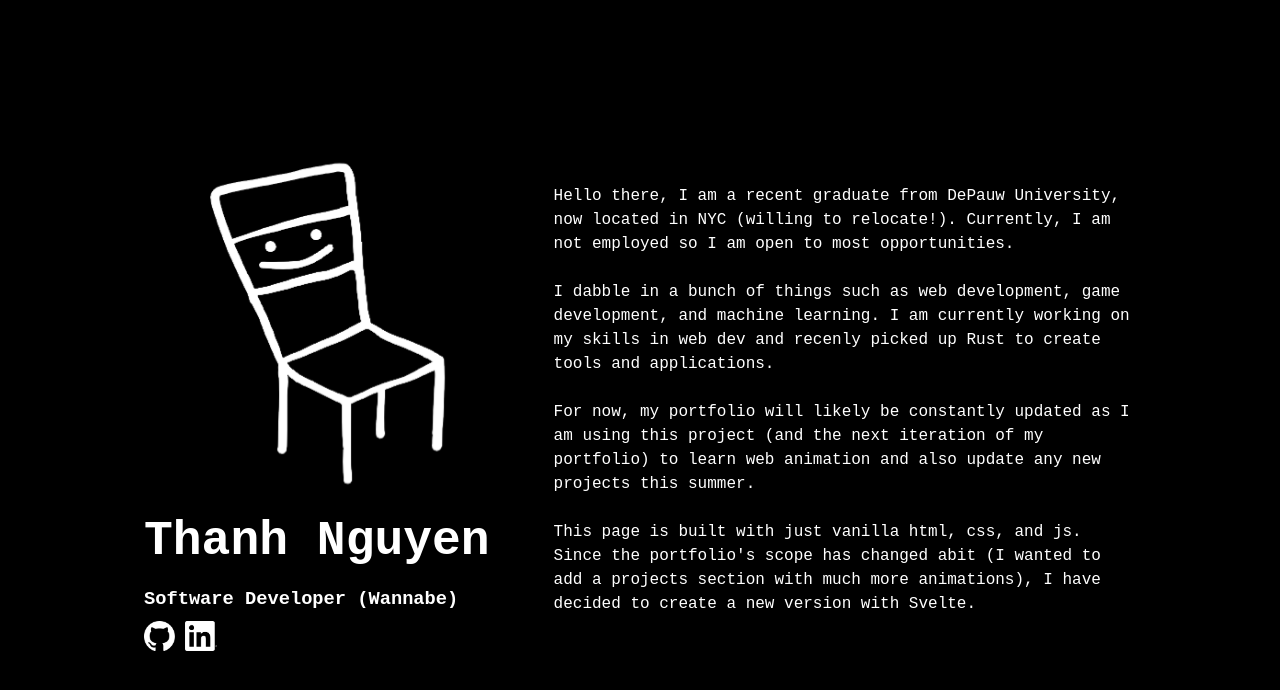
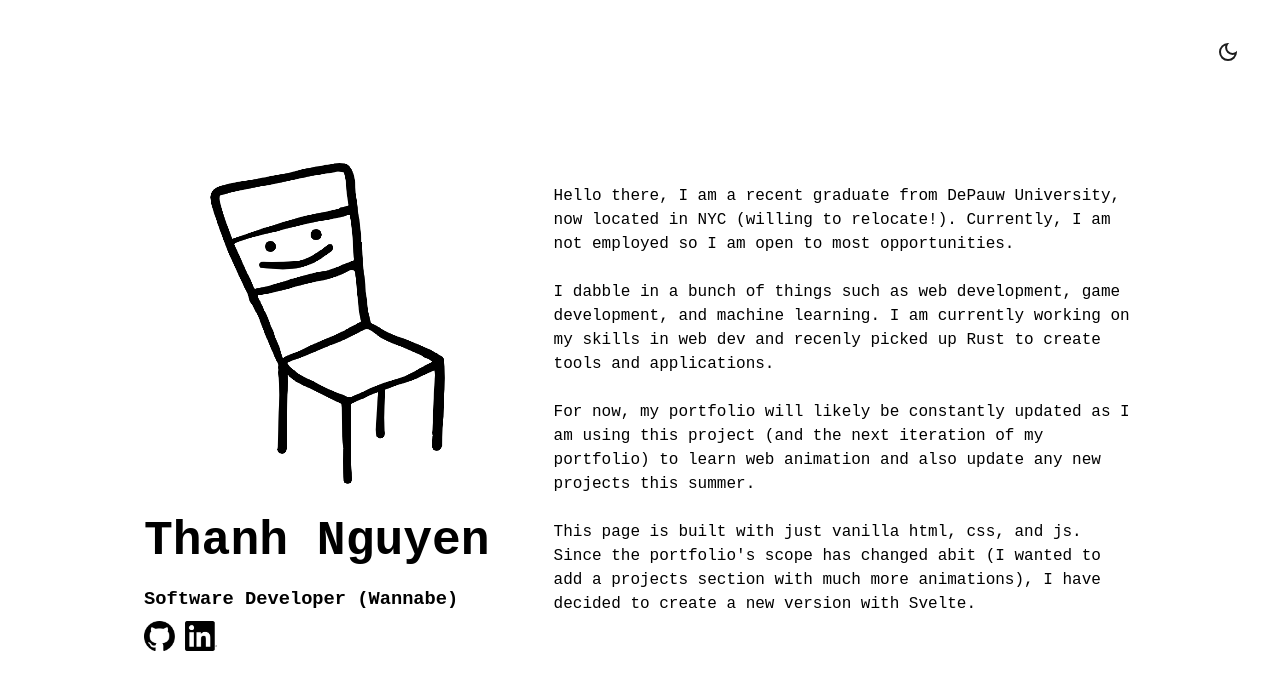
Before and after one commit to Tea713/portfolio, a SvelteKit app: page / in a window 1280 px wide. Shown: the top 690 px of the page. Built offline with nearby package versions, Linux system fonts and the light colour scheme; a web font is replaced by a local one.

Commit message:
Add dark/light mode with cool effect

```diff
--- a/src/app.html
+++ b/src/app.html
@@ -3,6 +3,22 @@
 	<head>
 		<meta charset="utf-8" />
 		<meta name="viewport" content="width=device-width, initial-scale=1" />
+		<style>
+			@keyframes bubbleExpand {
+				0% {
+					clip-path: circle(0px at var(--x) var(--y));
+				}
+				40% {
+					clip-path: circle(300px at var(--x) var(--y));
+				}
+				45% {
+					clip-path: circle(280px at var(--x) var(--y));
+				}
+				100% {
+					clip-path: circle(200vmax at var(--x) var(--y));
+				}
+			}
+		</style>
 		%sveltekit.head%
 	</head>
 	<body data-sveltekit-preload-data="hover">
--- /dev/null
+++ b/src/lib/components/ThemeSwitch.svelte
@@ -0,0 +1,87 @@
+<script lang="ts">
+	import { createEventDispatcher } from 'svelte';
+	import { theme } from '$lib/stores/theme';
+	import type { ThemeToggleEvent } from '$lib/types/theme';
+	import lightModeIcon from '$lib/assets/images/light_mode_24dp_E3E3E3_FILL0_wght400_GRAD0_opsz24.svg';
+	import darkModeIcon from '$lib/assets/images/dark_mode_24dp_E3E3E3_FILL0_wght400_GRAD0_opsz24.svg';
+
+	const dispatch = createEventDispatcher<{
+		toggle: ThemeToggleEvent;
+	}>();
+
+	$: isDark = $theme === 'dark';
+	let inverting = false;
+
+	function handleClick(event: MouseEvent): void {
+		inverting = true;
+		const target = event.currentTarget as HTMLButtonElement;
+		const rect = target.getBoundingClientRect();
+		const x = rect.left + rect.width / 2;
+		const y = rect.top + rect.height / 2;
+
+		dispatch('toggle', { x, y });
+
+		setTimeout(() => {
+			inverting = false;
+		}, 1200);
+	}
+</script>
+
+<button class="theme-switch" on:click={handleClick} aria-label="Toggle theme">
+	{#if isDark}
+		<img class:active={inverting} id="light-mode-icon" src={lightModeIcon} alt="Light Mode" />
+	{:else}
+		<img class:active={inverting} id="dark-mode-icon" src={darkModeIcon} alt="Dark Mode" />
+	{/if}
+</button>
+
+<style>
+	.theme-switch {
+		position: fixed;
+		top: 2rem;
+		right: 2rem;
+		z-index: 1000;
+		background: none;
+		backdrop-filter: blur(10px);
+		border: none;
+		border-radius: 50px;
+		padding: 0.5rem;
+		cursor: pointer;
+		transition: transform 0.3s ease;
+	}
+
+	.theme-switch:hover {
+		transform: scale(1.05);
+	}
+
+	.theme-switch:active {
+		transform: scale(0.95);
+	}
+
+	.theme-switch img {
+		transition: filter 0.3s ease;
+	}
+
+	#light-mode-icon {
+		filter: invert(0);
+	}
+
+	#light-mode-icon.active {
+		filter: invert(1);
+	}
+
+	#dark-mode-icon {
+		filter: invert(1);
+	}
+
+	#dark-mode-icon.active {
+		filter: invert(0);
+	}
+
+	@media (max-width: 768px) {
+		.theme-switch {
+			top: 1rem;
+			right: 1rem;
+		}
+	}
+</style>
--- /dev/null
+++ b/src/lib/stores/theme.ts
@@ -0,0 +1,44 @@
+import { writable } from 'svelte/store';
+import { browser } from '$app/environment';
+
+export type Theme = 'light' | 'dark';
+
+function createThemeStore() {
+	// Check localStorage first, then system preference, default to dark
+	const getInitialTheme = (): Theme => {
+		if (!browser) return 'dark';
+
+		const stored = localStorage.getItem('theme') as Theme | null;
+		if (stored) return stored;
+
+		// Check system preference
+		if (window.matchMedia('(prefers-color-scheme: light)').matches) {
+			return 'light';
+		}
+
+		return 'dark';
+	};
+
+	const { subscribe, set, update } = writable<Theme>(getInitialTheme());
+
+	return {
+		subscribe,
+		toggle: () => {
+			update((current) => {
+				const newTheme = current === 'dark' ? 'light' : 'dark';
+				if (browser) {
+					localStorage.setItem('theme', newTheme);
+				}
+				return newTheme;
+			});
+		},
+		set: (value: Theme) => {
+			if (browser) {
+				localStorage.setItem('theme', value);
+			}
+			set(value);
+		}
+	};
+}
+
+export const theme = createThemeStore();
--- /dev/null
+++ b/src/lib/types/theme.ts
@@ -0,0 +1,6 @@
+export interface ThemeToggleEvent {
+	x: number;
+	y: number;
+}
+
+export type Theme = 'light' | 'dark';
--- a/src/routes/+layout.svelte
+++ b/src/routes/+layout.svelte
@@ -1,11 +1,30 @@
 <script lang="ts">
 	import favicon from '$lib/assets/favicon.svg';
+	import { theme } from '$lib/stores/theme';
 
 	let { children } = $props();
+
+	const isDark = $derived($theme === 'dark');
 </script>
 
 <svelte:head>
 	<link rel="icon" href={favicon} />
 </svelte:head>
 
-{@render children?.()}
+<div class="app" class:dark={isDark} class:light={!isDark}>
+	{@render children?.()}
+</div>
+
+<style>
+	:global(html, body) {
+		margin: 0;
+		padding: 0;
+		height: 100%;
+		overflow-x: hidden;
+	}
+
+	.app {
+		min-height: 100vh;
+		width: 100%;
+	}
+</style>
--- a/src/routes/+page.svelte
+++ b/src/routes/+page.svelte
@@ -4,6 +4,9 @@
 	import gitHubLogo from '$lib/assets/images/github-mark-white-1x.png';
 	import linkedInLogo from '$lib/assets/images/InBug-White.png';
 	import { paint, type ShineOptions } from './shine';
+	import ThemeSwitch from '$lib/components/ThemeSwitch.svelte';
+	import { theme } from '$lib/stores/theme';
+	import type { ThemeToggleEvent } from '$lib/types/theme';
 
 	const darkShine: ShineOptions = {
 		base: [255, 255, 255],
@@ -22,26 +25,82 @@
 	};
 
 	let canvas: HTMLCanvasElement;
-	let gradientReady = false;
+	let gradientReady = $state(false);
 	let shineOptions: ShineOptions = darkShine;
+
+	// Theme switching variables
+	let isAnimating = $state(false);
+	let bubbleMask: HTMLDivElement | undefined;
+	let baseLayer: HTMLDivElement | undefined;
+	let transitionLayer: HTMLDivElement | undefined;
+
+	// Reactive variable derived from store
+	const isDark = $derived($theme === 'dark');
+
+	// Update shine options when theme changes
+	$effect(() => {
+		if (typeof window !== 'undefined') {
+			shineOptions = isDark ? darkShine : lightShine;
+		}
+	});
+
+	// Theme toggle handler
+	function handleThemeToggle(event: CustomEvent<ThemeToggleEvent>): void {
+		if (isAnimating || !bubbleMask || !baseLayer || !transitionLayer) return;
+		isAnimating = true;
+
+		const { x, y } = event.detail;
+
+		// Set the origin point for the bubble
+		bubbleMask.style.setProperty('--x', `${x}px`);
+		bubbleMask.style.setProperty('--y', `${y}px`);
+
+		// Update the transition layer with the new theme
+		if (isDark) {
+			transitionLayer.className = 'theme-layer light-layer';
+			baseLayer.className = 'theme-layer dark-layer active';
+		} else {
+			transitionLayer.className = 'theme-layer dark-layer';
+			baseLayer.className = 'theme-layer light-layer active';
+		}
+
+		// Start the bubble expansion
+		bubbleMask.classList.add('expanding');
+
+		// After animation completes, swap the layers and update store
+		setTimeout(() => {
+			if (baseLayer) {
+				if (isDark) {
+					baseLayer.className = 'theme-layer light-layer active';
+				} else {
+					baseLayer.className = 'theme-layer dark-layer active';
+				}
+			}
+
+			if (bubbleMask) {
+				bubbleMask.classList.remove('expanding');
+			}
+
+			// Update the store (this will persist to localStorage)
+			theme.toggle();
+
+			isAnimating = false;
+		}, 1200);
+	}
 
 	onMount(() => {
 		let frame = 0;
 		let disposed = false;
 
-		// Temporary theme detection until the dedicated light/dark modes.
-		const media = window.matchMedia('(prefers-color-scheme: dark)');
+		// Use the theme store instead of media query
 		const applyTheme = (isDark: boolean) => {
 			shineOptions = isDark ? darkShine : lightShine;
 		};
-		applyTheme(media.matches);
-
-		const handler = (event: MediaQueryListEvent) => applyTheme(event.matches);
-		media.addEventListener('change', handler);
+		applyTheme($theme === 'dark');
 
 		const context = canvas.getContext('2d');
 		if (!context) {
-			return () => media.removeEventListener('change', handler);
+			return;
 		}
 
 		const image = new Image();
@@ -113,11 +172,18 @@
 			if (frame) {
 				cancelAnimationFrame(frame);
 			}
-			media.removeEventListener('change', handler);
 		};
 	});
 </script>
 
+<!-- Base layer (current theme) -->
+<div
+	class="theme-layer"
+	class:dark-layer={isDark}
+	class:light-layer={!isDark}
+	class:active={true}
+	bind:this={baseLayer}
+>
 	<section class="page-section hero">
 		<div class="title">
 			<div class="page-icon-wrapper" role="img" aria-label="Cool chair icon with animated gradient">
@@ -163,6 +229,65 @@
 			</p>
 		</div>
 	</section>
+</div>
+
+<!-- Transition layer (new theme) -->
+<div class="bubble-mask" bind:this={bubbleMask}>
+	<div
+		class="theme-layer"
+		class:light-layer={isDark}
+		class:dark-layer={!isDark}
+		bind:this={transitionLayer}
+	>
+		<section class="page-section hero">
+			<div class="title">
+				<div class="page-icon-wrapper" role="img" aria-label="Cool chair icon with animated gradient">
+					<img
+						src={coolChair}
+						alt=""
+						class="page-icon fallback"
+						class:faded-out={gradientReady}
+						aria-hidden="true"
+					/>
+					<canvas class="page-icon gradient" class:visible={gradientReady}></canvas>
+				</div>
+				<h1 class="name">Thanh Nguyen</h1>
+				<h3 class="job-title">Software Developer (Wannabe)</h3>
+				<div class="social-links">
+					<a href="https://github.com/Tea713" class="link-btn">
+						<img src={gitHubLogo} class="logo" alt="GitHub Logo" />
+					</a>
+					<a href="https://www.linkedin.com/in/thanh-nguyen-85b619223" class="link-btn">
+						<img src={linkedInLogo} class="logo" alt="LinkedIn Logo" />
+					</a>
+				</div>
+			</div>
+			<div class="about">
+				<p>
+					Hello there, I am a recent graduate from DePauw University, now located in NYC (willing to
+					relocate!). Currently, I am not employed so I am open to most opportunities.
+				</p>
+				<p>
+					I dabble in a bunch of things such as web development, game development, and machine learning.
+					I am currently working on my skills in web dev and recenly picked up Rust to create tools and
+					applications.
+				</p>
+				<p>
+					For now, my portfolio will likely be constantly updated as I am using this project (and the
+					next iteration of my portfolio) to learn web animation and also update any new projects this
+					summer.
+				</p>
+				<p>
+					This page is built with just vanilla html, css, and js. Since the portfolio's scope has
+					changed abit (I wanted to add a projects section with much more animations), I have decided to
+					create a new version with Svelte.
+				</p>
+			</div>
+		</section>
+	</div>
+</div>
+
+<ThemeSwitch on:toggle={handleThemeToggle} />
 
 <style>
 	/* CSS reset by Josh W. Comeau */
@@ -261,23 +386,81 @@
 	}
 
 	* {
-		color: #ffffff;
 		font-family: 'Space Mono', monospace;
 	}
 
 	:root {
 		-ms-overflow-style: none;
 		scrollbar-width: none;
-		background-color: #000000;
 	}
 
 	:root::-webkit-scrollbar {
 		display: none;
 	}
 
+	/* Dark mode styles */
+	:global(.dark-layer) {
+		background: #000000;
+		color: #ffffff;
+	}
+
+	/* Light mode styles */
+	:global(.light-layer) {
+		background: #ffffff;
+		color: #000000;
+	}
+
+	:global(.light-layer .link-btn) {
+		background-color: #ffffff;
+	}
+
+	:global(.light-layer .logo) {
+		background-color: #ffffff;
+		filter: invert(1);
+	}
+
+	:global(.light-layer .link-btn:hover .logo) {
+		filter: invert(1) brightness(0.7);
+	}
+
+	/* Layer system */
+	:global(.theme-layer) {
+		position: fixed;
+		top: 0;
+		left: 0;
+		width: 100%;
+		height: 100vh;
+		pointer-events: none;
+		z-index: 1;
+	}
+
+	:global(.theme-layer.active) {
+		pointer-events: auto;
+	}
+
+	/* Bubble mask */
+	:global(.bubble-mask) {
+		position: fixed;
+		top: 0;
+		left: 0;
+		width: 100%;
+		height: 100vh;
+		pointer-events: none;
+		z-index: 10;
+		clip-path: circle(0px at var(--x, 50%) var(--y, 50%));
+	}
+
+	:global(.bubble-mask.expanding) {
+		animation: bubbleExpand 1.2s cubic-bezier(0.4, 0, 0.2, 1) forwards;
+	}
+
+
+
 	section {
 		height: 100vh;
 		padding: 4rem 8rem;
+		position: relative;
+		z-index: 2;
 	}
 
 	.hero {
@@ -312,13 +495,13 @@
 
 	.link-btn {
 		border: none;
-		background-color: black;
+		background-color: inherit;
 	}
 
 	.logo {
 		height: 30px;
 		width: auto;
-		background-color: black;
+		background-color: inherit;
 		border: 0px;
 		transition:
 			filter 0.3s ease-out,
```
Also changed, not shown: src/lib/assets/images/dark_mode_24dp_E3E3E3_FILL0_wght400_GRAD0_opsz24.svg (added), src/lib/assets/images/light_mode_24dp_E3E3E3_FILL0_wght400_GRAD0_opsz24.svg (added). Lines whose indentation alone changed are shown as unchanged.
